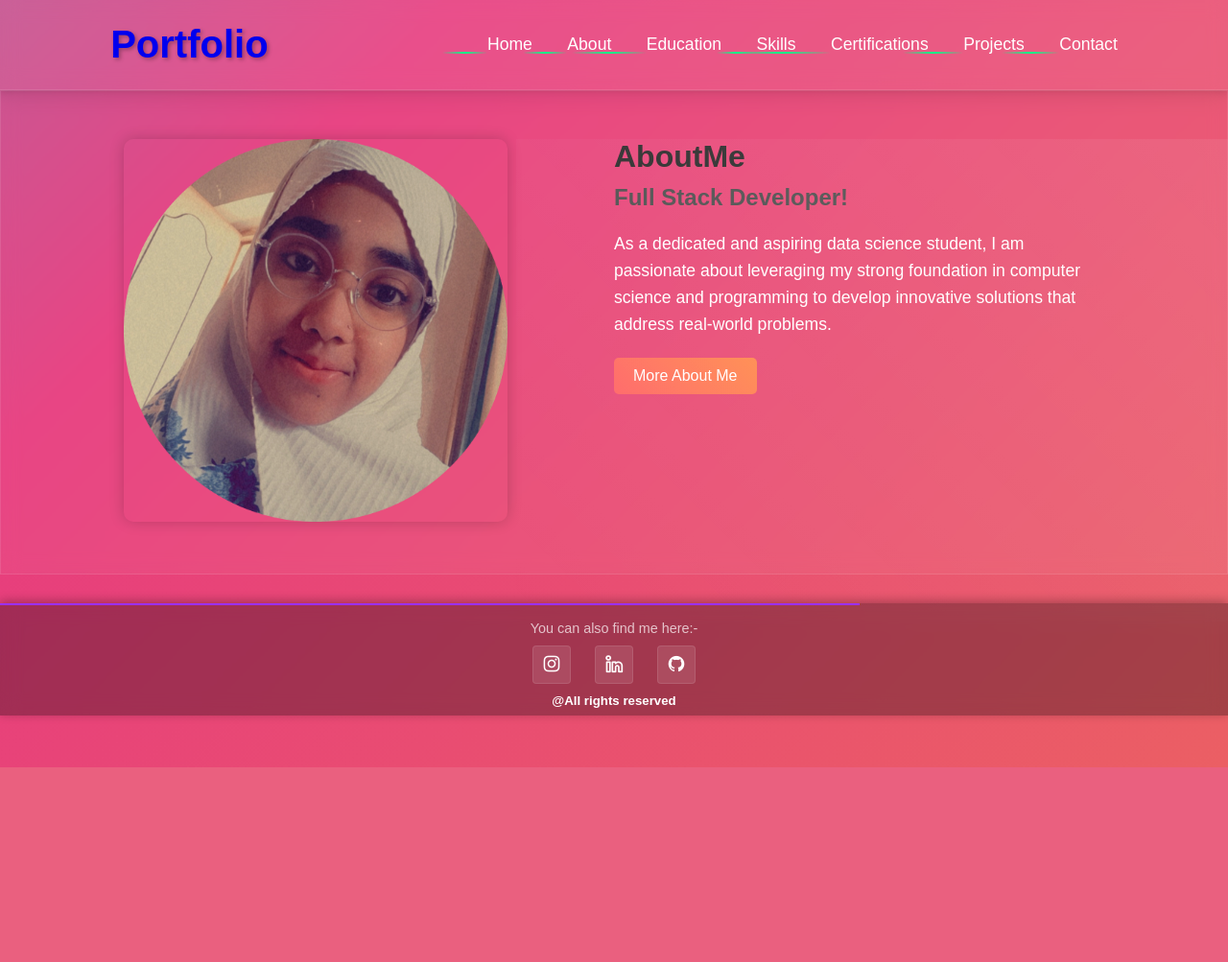
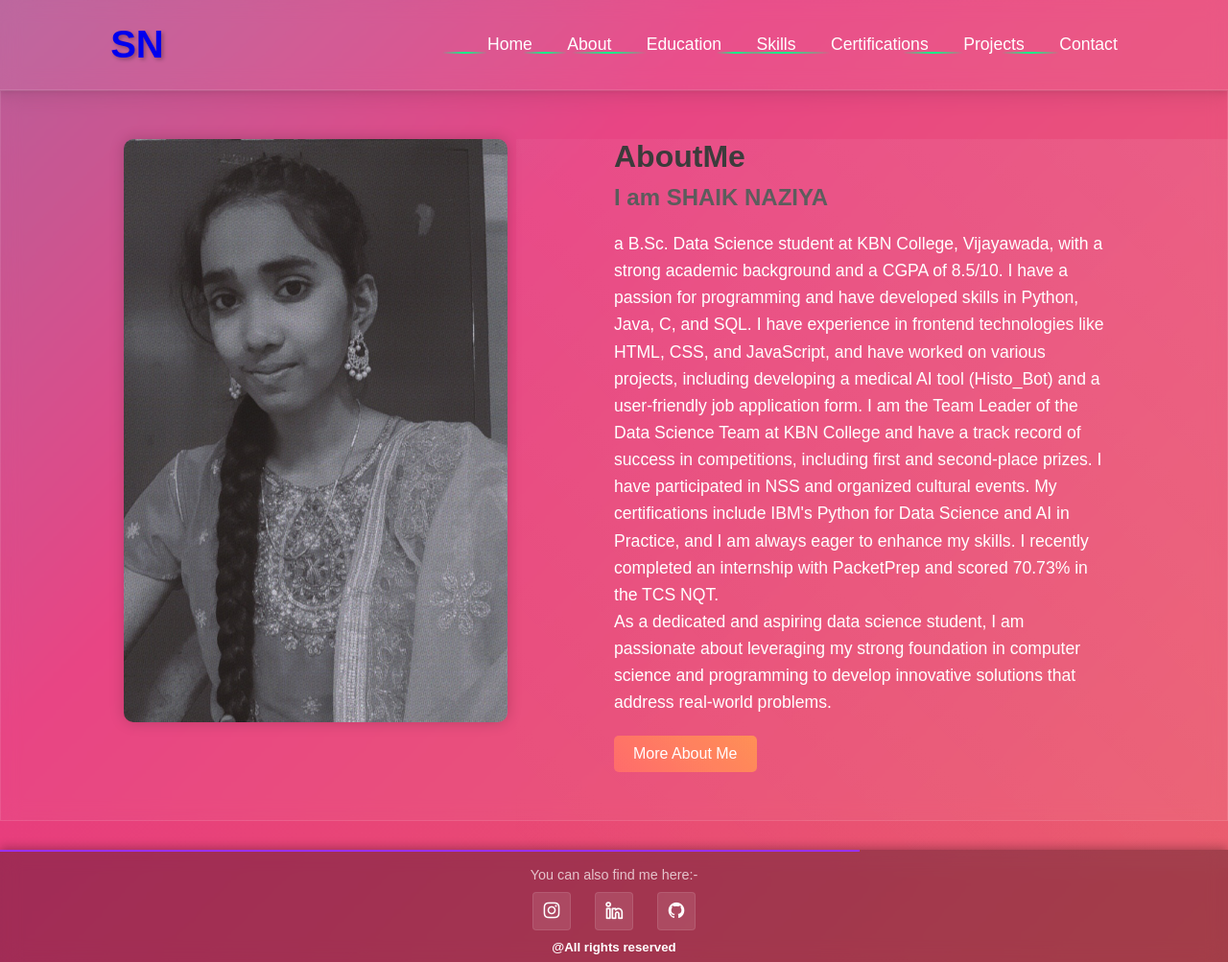
Before and after one commit to naziyanazu786/Naziya-Portfolio, a Flask app: page /about in a window 1280 px wide; the page is wider, and only the part inside the window is pictured. Shown: that part at 96% size. Before the commit the page ends 800 px from the top of that part, so only its background shows below. Run offline with Flask 3, Linux system fonts and the light colour scheme.

Commit message:
Update about.html

```diff
--- a/templates/about.html
+++ b/templates/about.html
@@ -10,7 +10,7 @@
 </head>
 <body>
     <header class="header">
-        <a href="{{ url_for('index') }}" class="logo">Portfolio</a>
+        <a href="{{ url_for('index') }}" class="logo">SN</a>
         <nav class="navbar">
             <a href="{{ url_for('index') }}">Home</a>
             <a href="{{ url_for('about') }}">About</a>
@@ -23,12 +23,13 @@
     </header>
     <section class="about" id="about">
         <div class="about-img">
-            <img src="{{ url_for('static', filename='images/shaik.png')}}" alt="Profile Image" class="rounded-image">
+            <img src="{{ url_for('static', filename='images/naz.jpg')}}" alt="Profile Image" class="rounded-image">
         </div>
         <div class="about-text">
             <h2>About<span>Me</span></h2>
-            <h4>Full Stack Developer!</h4>
-            <p>As a dedicated and aspiring data science student, I am passionate about leveraging my strong foundation in computer science and programming to develop innovative solutions that address real-world problems.</p>
+            <h4>I am SHAIK NAZIYA</h4>
+            <p>a B.Sc. Data Science student at KBN College, Vijayawada, with a strong academic background and a CGPA of 8.5/10. I have a passion for programming and have developed skills in Python, Java, C, and SQL. I have experience in frontend technologies like HTML, CSS, and JavaScript, and have worked on various projects, including developing a medical AI tool (Histo_Bot) and a user-friendly job application form. I am the Team Leader of the Data Science Team at KBN College and have a track record of success in competitions, including first and second-place prizes. I have participated in NSS and organized cultural events. My certifications include IBM's Python for Data Science and AI in Practice, and I am always eager to enhance my skills. I recently completed an internship with PacketPrep and scored 70.73% in the TCS NQT.<br>
+                As a dedicated and aspiring data science student, I am passionate about leveraging my strong foundation in computer science and programming to develop innovative solutions that address real-world problems.</p>
             <a href="{{ url_for('static', filename='images/Naziya Resume.pdf')}}" class="btn-box" target="_blank">More About Me</a>
         </div>
     </section>
```
